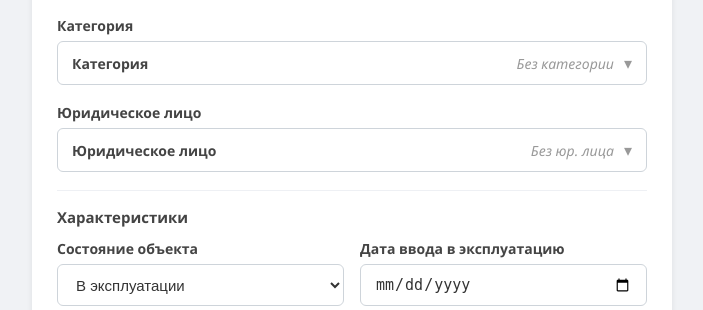
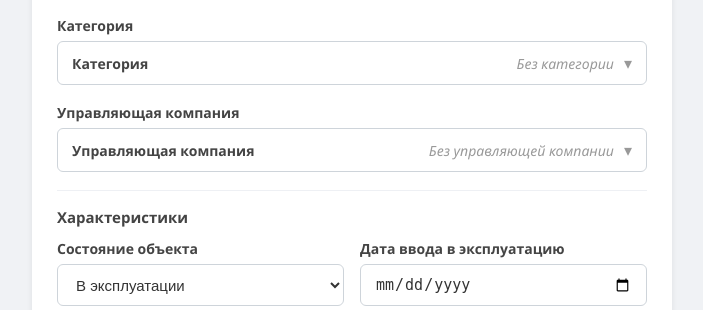
Before and after one commit to maks-march/Kartoteka, a Django app: page /objects/create/ in a window 1280 px wide. Shown: the part 666-976 px from the top of the page, without its empty margins (288-991 px from the left). Run offline with Django 5.2, Linux system fonts and the light colour scheme; a user stored in the database is signed in; data comes from the database, SQL or seed files in the repository; parts of the project's set-up code (start-up, migrations or seed data) failed here and were passed over.

Commit message:
owner entity, root company

```diff
--- a/apps/objects/templates/objects/_object_fields.html
+++ b/apps/objects/templates/objects/_object_fields.html
@@ -114,31 +114,31 @@
         </div>
     </div>
 
-    <!-- Юридическое лицо -->
+    <!-- Управляющая компания -->
     <div class="form-group">
-        <label>Юридическое лицо</label>
-        <div class="picker collapsible" data-target="#selectedOwnerEntityId" data-empty-text="Без юр. лица">
+        <label>Управляющая компания</label>
+        <div class="picker collapsible" data-target="#selectedOwnerEntityId" data-empty-text="Без управляющей компании">
             <div class="picker-header">
-                <span class="picker-header-label">Юридическое лицо</span>
-                <span class="picker-header-value empty-value">Без юр. лица</span>
+                <span class="picker-header-label">Управляющая компания</span>
+                <span class="picker-header-value empty-value">Без управляющей компании</span>
                 <span class="picker-caret">▾</span>
             </div>
             <div class="picker-body">
                 <div class="search-wrapper">
-                    <input type="text" class="picker-search" placeholder="Введите название юр. лица..." style="margin-bottom:0">
+                    <input type="text" class="picker-search" placeholder="Введите название компании..." style="margin-bottom:0">
                     <button type="button" class="picker-search-btn btn btn-secondary">Найти</button>
                 </div>
                 <div class="system-results-container">
                     <div class="system-item {% if not object.owner_entity_id %}selected{% endif %}" data-id="" data-keep>
-                        <span class="system-name">— Без юр. лица —</span>
+                        <span class="system-name">— Без управляющей компании —</span>
                     </div>
                     {% for owner in owner_entities %}
                     <div class="system-item {% if object.owner_entity_id == owner.pk %}selected{% endif %}" data-id="{{ owner.pk }}" data-name="{{ owner.owner_name|lower }}">
                         <span class="system-name">{{ owner.owner_name }}</span>
-                        <span class="system-info">{% if owner.ultimate_owner %}Корень: {{ owner.ultimate_owner.owner_name }}{% else %}Корневой владелец не указан{% endif %}</span>
+                        <span class="system-info">{% if owner.is_root %}Материнская компания{% elif owner.ultimate_owner %}Материнская: {{ owner.ultimate_owner.owner_name }}{% else %}Материнская не указана{% endif %}</span>
                     </div>
                     {% endfor %}
-                    <div class="picker-no-results picker-empty">Юридические лица не найдены</div>
+                    <div class="picker-no-results picker-empty">Компании не найдены</div>
                 </div>
             </div>
             <input type="hidden" name="owner_entity" id="selectedOwnerEntityId" value="{{ object.owner_entity_id|default:'' }}">
--- a/apps/objects/templates/objects/object_cards.html
+++ b/apps/objects/templates/objects/object_cards.html
@@ -30,7 +30,7 @@
                 {% if obj.category %}<span class="tag tag-{{ obj.category.level }}">{{ obj.category.name }}</span>{% endif %}
             </div>
             <div class="card-rows">
-                <div class="card-row"><span class="k">Владелец</span><span class="v">{% if obj.owner_entity %}<a class="link" href="{% url 'owner-entity-detail' obj.owner_entity.pk %}">{{ obj.owner_entity.owner_name }}</a>{% else %}—{% endif %}</span></div>
+                <div class="card-row"><span class="k">Упр. компания</span><span class="v">{% if obj.owner_entity %}<a class="link" href="{% url 'owner-entity-detail' obj.owner_entity.pk %}">{{ obj.owner_entity.owner_name }}</a>{% else %}—{% endif %}</span></div>
                 <div class="card-row"><span class="k">Родитель</span><span class="v">{% if obj.parent %}<a class="link" href="{% url 'object-detail' obj.parent.pk %}">{{ obj.parent.name }}</a>{% else %}—{% endif %}</span></div>
                 <div class="card-row"><span class="k">Город</span><span class="v">{{ obj.city|default:'—' }}</span></div>
                 <div class="card-row"><span class="k">Систем</span><span class="v">{{ obj.systems_count }}</span></div>
--- a/apps/objects/templates/objects/object_detail.html
+++ b/apps/objects/templates/objects/object_detail.html
@@ -56,7 +56,7 @@
         <h3 class="info-block-title">Принадлежность</h3>
         <div class="info-cards">
             <div class="info-card">
-                <span class="info-label">Юридическое лицо</span>
+                <span class="info-label">Управляющая компания</span>
                 <span class="info-value">
                     {% if object.owner_entity %}<a class="link" href="{% url 'owner-entity-detail' object.owner_entity.pk %}">{{ object.owner_entity.owner_name }}</a>{% else %}—{% endif %}
                 </span>
--- a/apps/objects/templates/objects/object_list.html
+++ b/apps/objects/templates/objects/object_list.html
@@ -28,7 +28,7 @@
                     <th>{% sort_header "name" "Название" %}</th>
                     <th>{% sort_header "level" "Уровень" %}</th>
                     <th>{% sort_header "category__name" "Категория" %}</th>
-                    <th>{% sort_header "owner_entity__owner_name" "Владелец" %}</th>
+                    <th>{% sort_header "owner_entity__owner_name" "Управляющая компания" %}</th>
                     <th>Родитель</th>
                     <th>{% sort_header "status" "Статус" %}</th>
                     <th>{% sort_header "systems_count" "Системы" %}</th>
--- a/apps/objects/views.py
+++ b/apps/objects/views.py
@@ -103,7 +103,9 @@ def _object_list_render(request, template, view_mode):
     )
     all_categories = cat_usecase.list()
     all_systems = system_usecase.list()
-    all_owner_entities = owner_usecase.list()
+    # Фильтр объектов ведём по материнским компаниям (иерархический фильтр
+    # сам подтянет объекты дочерних управляющих компаний).
+    all_owner_entities = owner_usecase.list_roots()
     return render(request, template, {
         "objects": objects,
         "all_categories": all_categories,
--- a/apps/owners/admin.py
+++ b/apps/owners/admin.py
@@ -5,6 +5,8 @@ from apps.owners.models import OwnerEntity
 
 @admin.register(OwnerEntity)
 class OwnerEntityAdmin(admin.ModelAdmin):
-    list_display = ["owner_name", "owner", "ultimate_owner"]
+    list_display = ["owner_name", "is_root", "owner", "ultimate_owner"]
+    list_filter = ["is_root"]
     search_fields = ["owner_name"]
     raw_id_fields = ["owner", "ultimate_owner"]
+    readonly_fields = ["is_root"]
--- a/apps/owners/api/serializers.py
+++ b/apps/owners/api/serializers.py
@@ -17,7 +17,9 @@ class OwnerEntitySerializer(serializers.ModelSerializer):
             "owner_name_display",
             "ultimate_owner",
             "ultimate_owner_name",
+            "is_root",
         ]
+        read_only_fields = ["is_root"]
 
 
 class OwnerEntityCreateUpdateSerializer(serializers.Serializer):
--- a/apps/owners/models.py
+++ b/apps/owners/models.py
@@ -22,11 +22,22 @@ class OwnerEntity(models.Model):
         related_name="ultimate_owned_entities",
         verbose_name="Корневой владелец",
     )
+    is_root = models.BooleanField(
+        default=True,
+        verbose_name="Материнская компания",
+        help_text="Выставляется автоматически: True, если у компании нет владельца.",
+    )
 
     class Meta:
         verbose_name = "Юридическое лицо"
         verbose_name_plural = "Юридические лица"
         ordering = ["owner_name"]
 
+    def save(self, *args, **kwargs):
+        # Материнская компания — та, которой никто не владеет.
+        # Флаг всегда синхронизируется с наличием владельца (только авто).
+        self.is_root = self.owner_id is None
+        super().save(*args, **kwargs)
+
     def __str__(self):
         return self.owner_name
--- a/apps/owners/repositories/owner_entity_repository.py
+++ b/apps/owners/repositories/owner_entity_repository.py
@@ -6,16 +6,22 @@ from common.ordering import apply_ordering
 
 class OwnerEntityRepository:
     """Доступ к данным юридических лиц, включая обход дерева владения."""
-    ORDERING_FIELDS = {"owner_name"}
+    ORDERING_FIELDS = {"owner_name", "is_root"}
     DEFAULT_ORDERING = "owner_name"
 
-    def get_all(self, search=None, ordering=None):
+    def get_all(self, search=None, ordering=None, roots_only=False):
         qs = OwnerEntity.objects.all().select_related("owner", "ultimate_owner")
+        if roots_only:
+            qs = qs.filter(is_root=True)
         if search:
             # iregex вместо icontains: на SQLite icontains не игнорирует
             # регистр для не-ASCII символов (кириллицы)
             qs = qs.filter(owner_name__iregex=re.escape(search))
         return apply_ordering(qs, ordering, self.ORDERING_FIELDS, self.DEFAULT_ORDERING)
+
+    def get_roots(self, ordering=None):
+        """Материнские компании (верхний уровень иерархии)."""
+        return self.get_all(ordering=ordering, roots_only=True)
 
     def get_by_id(self, pk):
         return (
--- a/apps/owners/templates/owners/owner_entity_detail.html
+++ b/apps/owners/templates/owners/owner_entity_detail.html
@@ -5,7 +5,9 @@
 {% block content %}
 <div class="card">
     <div>
-        <h1 style="margin-bottom:5px">{{ owner_entity.owner_name }}</h1>
+        <h1 style="margin-bottom:5px">{{ owner_entity.owner_name }}
+            {% if owner_entity.is_root %}<span class="tag tag-blue" style="vertical-align:middle">Материнская компания</span>{% else %}<span class="tag tag-muted" style="vertical-align:middle">Дочерняя</span>{% endif %}
+        </h1>
         <p style="margin-top:10px; color:#666">
             Следующий владелец:
             {% if owner_entity.owner %}
--- a/apps/owners/templates/owners/owner_entity_form.html
+++ b/apps/owners/templates/owners/owner_entity_form.html
@@ -17,10 +17,10 @@
         </div>
 
         <div class="form-group">
-            <label>Следующий владелец в иерархии</label>
+            <label>Владелец (материнская компания)</label>
             <input type="text" id="ownerSearch" placeholder="Поиск по названию..." style="margin-bottom:5px">
             <select name="owner" id="ownerSelect">
-                <option value="">— Нет владельца —</option>
+                <option value="">— Нет (это материнская компания) —</option>
                 {% for owner in possible_owners %}
                 <option value="{{ owner.pk }}"
                     {% if owner_entity.owner_id == owner.pk %}selected{% endif %}
@@ -29,7 +29,7 @@
                 </option>
                 {% endfor %}
             </select>
-            <p class="hint" style="margin-top:5px">Если корневой владелец не указан, он будет унаследован от выбранного владельца.</p>
+            <p class="hint" style="margin-top:5px">Если владелец не выбран — компания сама становится материнской. Корневой владелец наследуется от выбранного владельца, если не указан. Рекомендуется держать иерархию неглубокой (двух уровней обычно достаточно), но это не ограничение.</p>
         </div>
 
         <div class="form-group">
--- a/apps/owners/usecases/owner_entity_usecase.py
+++ b/apps/owners/usecases/owner_entity_usecase.py
@@ -13,8 +13,12 @@ class OwnerEntityUseCase:
     def __init__(self, repo=None):
         self.repo = repo or OwnerEntityRepository()
 
-    def list(self, search=None, ordering=None):
-        return self.repo.get_all(search=search, ordering=ordering)
+    def list(self, search=None, ordering=None, roots_only=False):
+        return self.repo.get_all(search=search, ordering=ordering, roots_only=roots_only)
+
+    def list_roots(self, ordering=None):
+        """Материнские компании (для фильтра объектов)."""
+        return self.repo.get_roots(ordering=ordering)
 
     def get(self, pk):
         obj = self.repo.get_by_id(pk)
```
Also changed, not shown: apps/objects/templates/objects/_object_filters.html (+6 -6 lines), apps/owners/templates/owners/owner_entity_list.html (+4 -4 lines), apps/owners/tests/tests.py (+63 -0 lines), apps/owners/migrations/0002_ownerentity_is_root.py (added).
